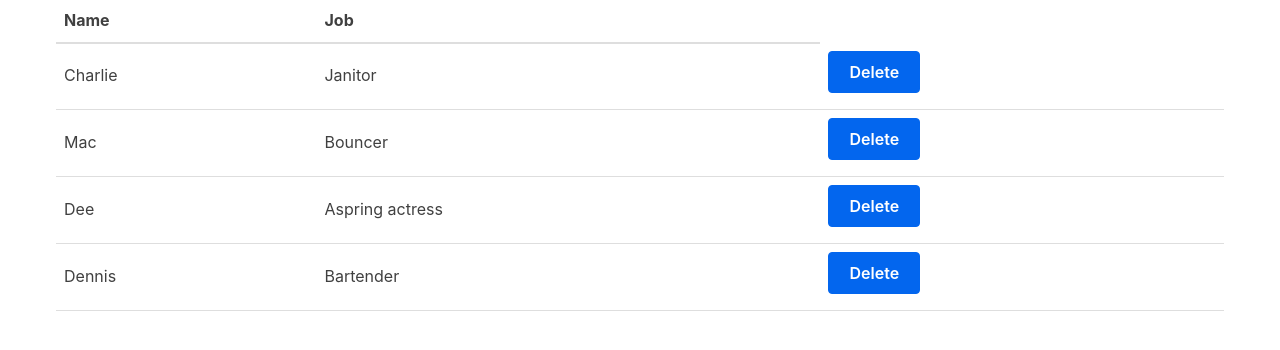
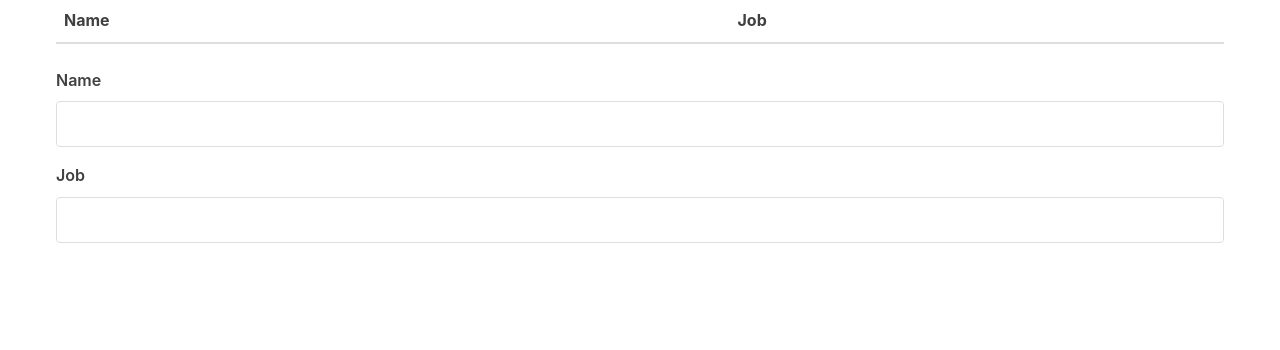
Before and after one commit to pzalan/csc-307, a React (Vite) app in the folder packages/react-frontend/: page / in a window 1280 px wide. Shown: the top 350 px of the page. Built offline with nearby package versions, Linux system fonts and the light colour scheme.

Commit message:
updated MyApp

```diff
--- a/packages/react-frontend/src/MyApp.jsx
+++ b/packages/react-frontend/src/MyApp.jsx
@@ -1,20 +1,9 @@
 import React, { useState } from "react";
 import Table from "./Table";
+import Form from "./Form";
 
 function MyApp() {
-   const [characters, setCharacters] = useState([
-  {
-     name: "Charlie",
-     job: "Janitor"},
-  {
-     name: "Mac",
-     job: "Bouncer"},
-  {
-     name: "Dee",
-     job: "Aspring actress"},
-  {
-     name: "Dennis",
-     job: "Bartender"}, ]);
+   const [characters, setCharacters] = useState([]);
 
   function removeOneCharacter(index){
     const updated = characters.filter((character, i) => {
@@ -29,6 +18,7 @@ function MyApp() {
 	   characterData={characters}
 	   removeCharacter={removeOneCharacter}
 	 />
+        <Form />
     </div>
   );
 }
```
